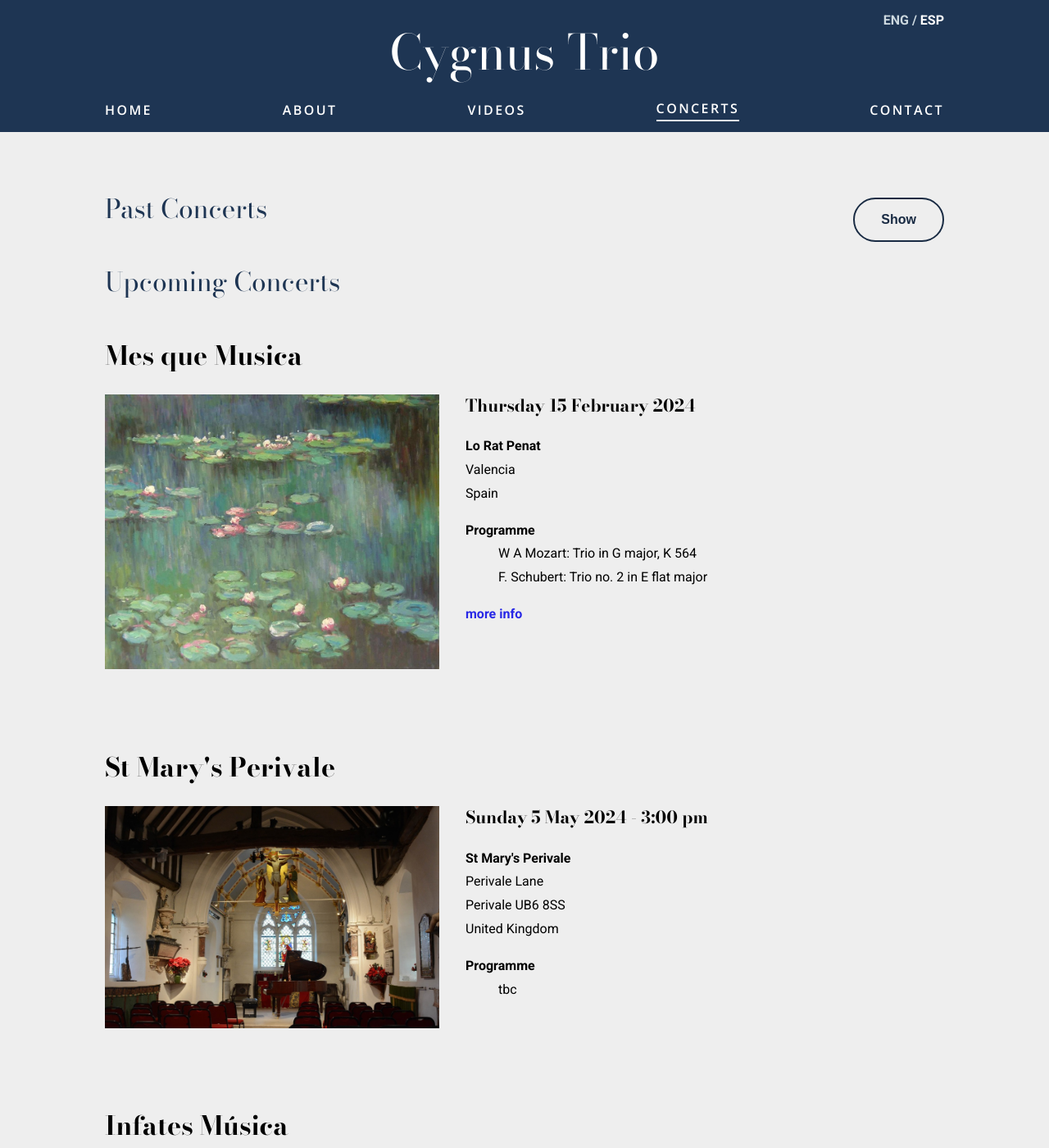
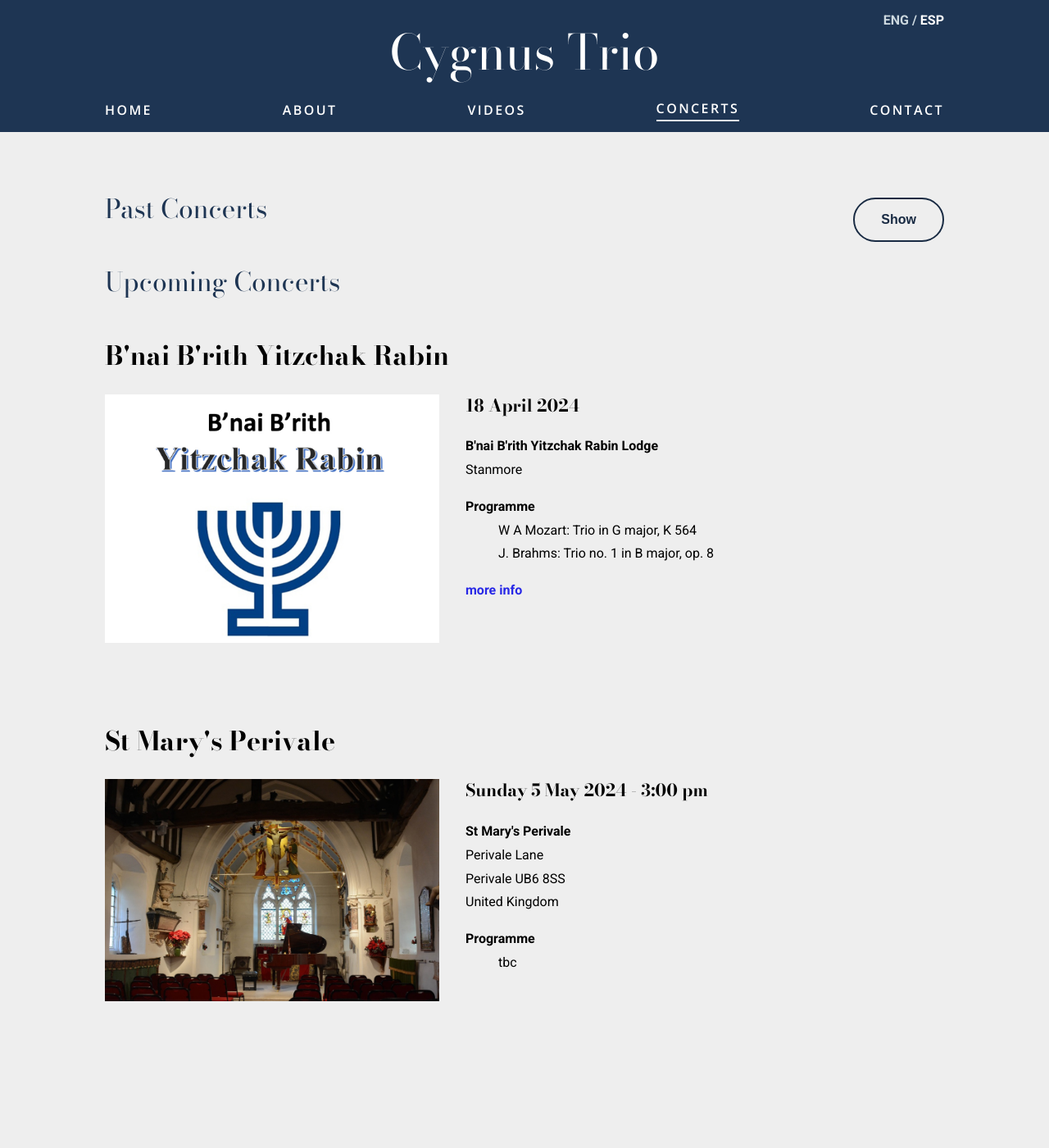
Before and after one commit to javiermontanana/cygnus-trio-website, a Jekyll site: the page built from concerts.html, in a window 1280 px wide and 1400 px high. Shown: the whole window at 82% size. Built offline with Jekyll 4.4.1, drawn with Linux system fonts in a browser that asks for light colours; some of the changed lines change nothing that is shown; some of the changed text lies outside the part shown.

Commit message:
concerts

```diff
--- a/_data/past-concerts.yml
+++ b/_data/past-concerts.yml
@@ -1,3 +1,44 @@
+
+- 2024-02-15-lo-rat-penat:
+  title:
+    en: "Mes que Musica"
+    es: "Mes que Musica"
+  tagline:
+    en:
+    es:
+  image-path: /images/concerts/lily1.jpg
+  date-time:
+    en: "Thursday 15 February  2024"
+    es: "Jueves 15 de febrero 2024"
+  venue:
+    name:
+      en: Lo Rat Penat
+      es: Lo Rat Penat
+    address:
+      en:
+        - Valencia
+        - Spain
+      es:
+        - Valencia
+  programme:
+    en:
+      - "W A Mozart: Trio in G major, K 564"
+      - "F. Schubert: Trio no. 2 in E flat major"
+    es:
+      - "W A Mozart: Trio en Sol mayor, K 564"
+      - "F. Schubert: Trio no. 2 en Mi bemol mayor"
+  more-info-link-path: https://www.eventbrite.es/e/entradas-trio-cygnus-mozart-y-schubert-795187105037
+  homepage-title:
+    en: Lo Rat Penat, Valencia
+    es: Lo Rat Penat, Valencia
+  homepage-line1:
+    en: "15 February"
+    es: "15 de febrero"
+  homepage-line2:
+    en: Mozart and Brahms
+    es: Mozart y Brahms
+  homepage-more-info-link: true
+
 - 2024-02-03-maxability:
   title:
     en: "Maxability"
--- a/_data/upcoming-concerts.yml
+++ b/_data/upcoming-concerts.yml
@@ -1,43 +1,40 @@
-
-
-- 2024-02-15-lo-rat-penat:
+- 2023-01-24-stanmore:
   title:
-    en: "Mes que Musica"
-    es: "Mes que Musica"
+    en: "B'nai B'rith Yitzchak Rabin"
+    es: "B'nai B'rith Yitzchak Rabin"
   tagline:
     en:
     es:
-  image-path: /images/concerts/lily1.jpg
+  image-path: /images/concerts/bbrabin.jpg
   date-time:
-    en: "Thursday 15 February  2024"
-    es: "Jueves 15 de febrero 2024"
+    en: "18 April 2024"
+    es: "18 de abril 2024"
   venue:
     name:
-      en: Lo Rat Penat
-      es: Lo Rat Penat
+      en: "B'nai B'rith Yitzchak Rabin Lodge"
+      es: "B'nai B'rith Yitzchak Rabin Lodge"
     address:
       en:
-        - Valencia
-        - Spain
+      - Stanmore
       es:
-        - Valencia
+      - Stanmore
   programme:
     en:
       - "W A Mozart: Trio in G major, K 564"
-      - "F. Schubert: Trio no. 2 in E flat major"
+      - "J. Brahms: Trio no. 1 in B major, op. 8"
     es:
       - "W A Mozart: Trio en Sol mayor, K 564"
-      - "F. Schubert: Trio no. 2 en Mi bemol mayor"
-  more-info-link-path: https://www.eventbrite.es/e/entradas-trio-cygnus-mozart-y-schubert-795187105037
+      - "F. Schubert: Trio no. 1 en Si mayor, op.8"
+  more-info-link-path: https://bbrabin.co.uk/
   homepage-title:
-    en: Lo Rat Penat, Valencia
-    es: Lo Rat Penat, Valencia
+    en:
+    es:
   homepage-line1:
-    en: "15 February"
-    es: "15 de febrero"
+    en: Mozart and Brahms in Stanmore
+    es: Mozart y Brahms en Stanmore
   homepage-line2:
-    en: Mozart and Brahms
-    es: Mozart y Brahms
+    en: 18 April 2024
+    es: 18 de abril 2024
   homepage-more-info-link: true
 
 - 2024-01-27-st-marys-perivale:
@@ -78,43 +75,3 @@
     en:
     es:
   homepage-more-info-link: true
-
-
-
-- 2024-08-00-Infantes:
-  title:
-    en: Infates Música
-    es: Infates Música
-  tagline:
-    en:
-    es:
-  image-path: /images/concerts/infantes.jpg
-  date-time:
-    en: August 2024
-    es: Agosto 2024
-  venue:
-    name:
-      en:
-      es:
-    address:
-      en:
-        - Villanueva de los Infantes
-        - Ciudad Real
-        - Spain
-      es:
-        - Villanueva de los Infantes
-        - Ciudad Real
-  programme:
-    en: tbc
-    es: por confirmar
-  more-info-link-path:
-  homepage-title:
-    en:
-    es:
-  homepage-line1:
-    en:
-    es:
-  homepage-line2:
-    en:
-    es:
-  homepage-more-info-link: true
```
